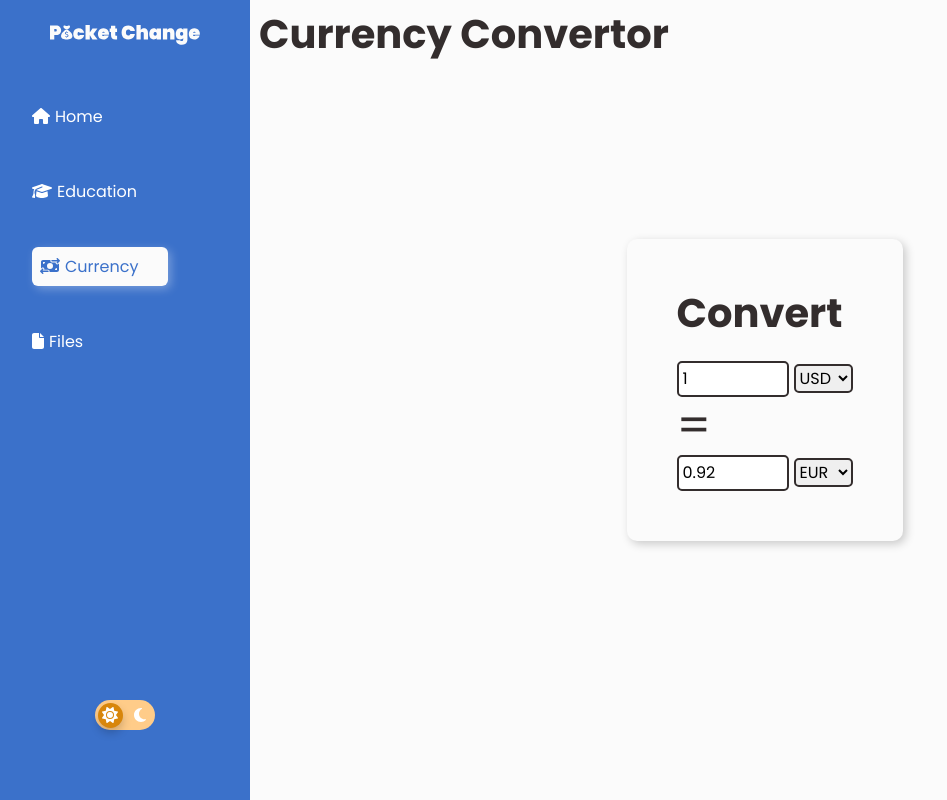
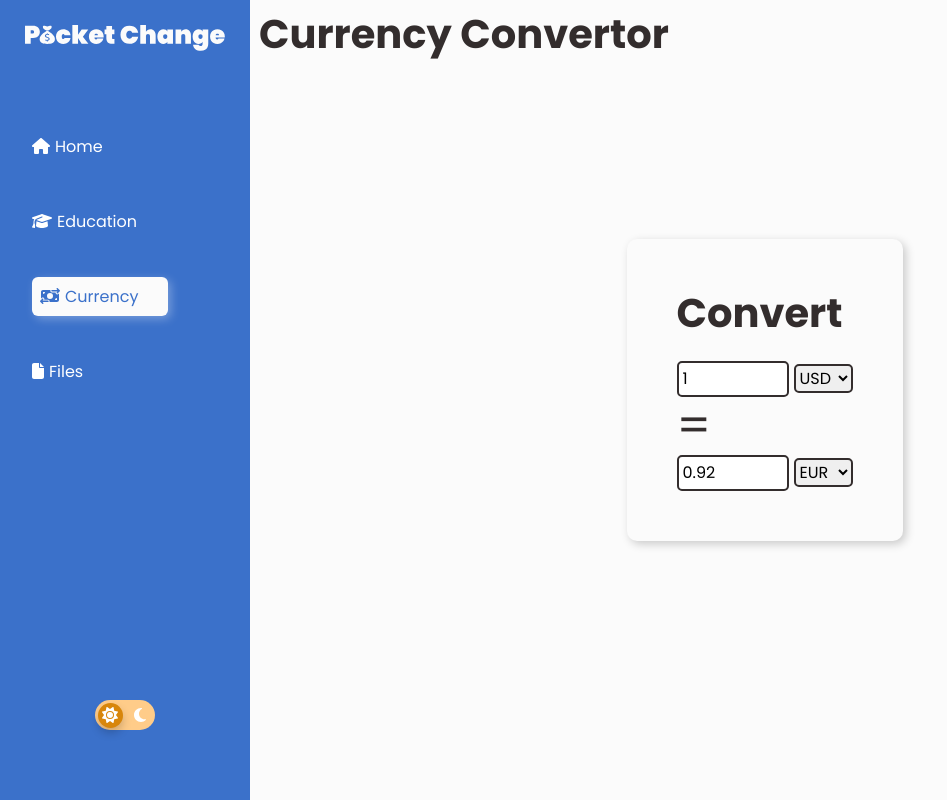
Before and after one commit to Ale4ero/budget-app, a React (Create React App) app: page /currency in a window 1280 px wide. Shown: the whole page, without its empty margins (0-947 px from the left). Built offline with nearby package versions, Linux system fonts and the light colour scheme.

Commit message:
not found update

```diff
--- a/src/App.css
+++ b/src/App.css
@@ -200,8 +200,9 @@ html{
 
 .pcLogo{
     background-image: url(./components/icons/pocketChangeLogo.svg);
-    width: 150px;
-    height: 20px;
+    background-repeat: no-repeat;
+    width: 200px;
+    height: 50px;
     padding: 0 6px;
     color: #FBFBFB;
 }
--- a/src/App.js
+++ b/src/App.js
@@ -9,6 +9,7 @@ import { BrowserRouter as Router, Routes, Route, Link } from "react-router-dom";
 import Education from "./components/Education";
 import Files from "./components/Files";
 import Currency from "./components/Currency";
+import NotFound from "./components/NotFound";
 
 const firstPage = <BudgetPage title="March"/>
 const secondPage = <BudgetPage title="April"/>
@@ -48,6 +49,8 @@ function App() {
           <Route path="/education" element={<Education/>}/>
           <Route path="/files" element={<Files/>}/>
           <Route path="/currency" element={<Currency/>}/>
+          <Route path="*" element={<NotFound/>}/>
+
 
 
 
--- /dev/null
+++ b/src/components/NotFound.js
@@ -0,0 +1,15 @@
+import React from 'react'
+import { Link } from 'react-router-dom'
+
+export default function NotFound() {
+  return (
+    <div className='background'>
+        <div className="pageContent">
+            <h2 className='position-relative mx-3'>Sorry</h2>
+            <p className='position-relative mt-3 '>That page cannot be found</p>
+            <Link to='/' className='mt-3 mx-2'>Back to home...</Link>
+        </div>
+
+    </div>
+  )
+}
--- a/src/components/TabView/TabView.css
+++ b/src/components/TabView/TabView.css
@@ -145,3 +145,10 @@
     background-color: #8e989b;
     transition: background-color 200ms ease-in;
 }
+
+@media only screen and (max-width: 600px){
+    .TabView{
+        left: 50px;
+        right: 0;
+    }
+}
```
